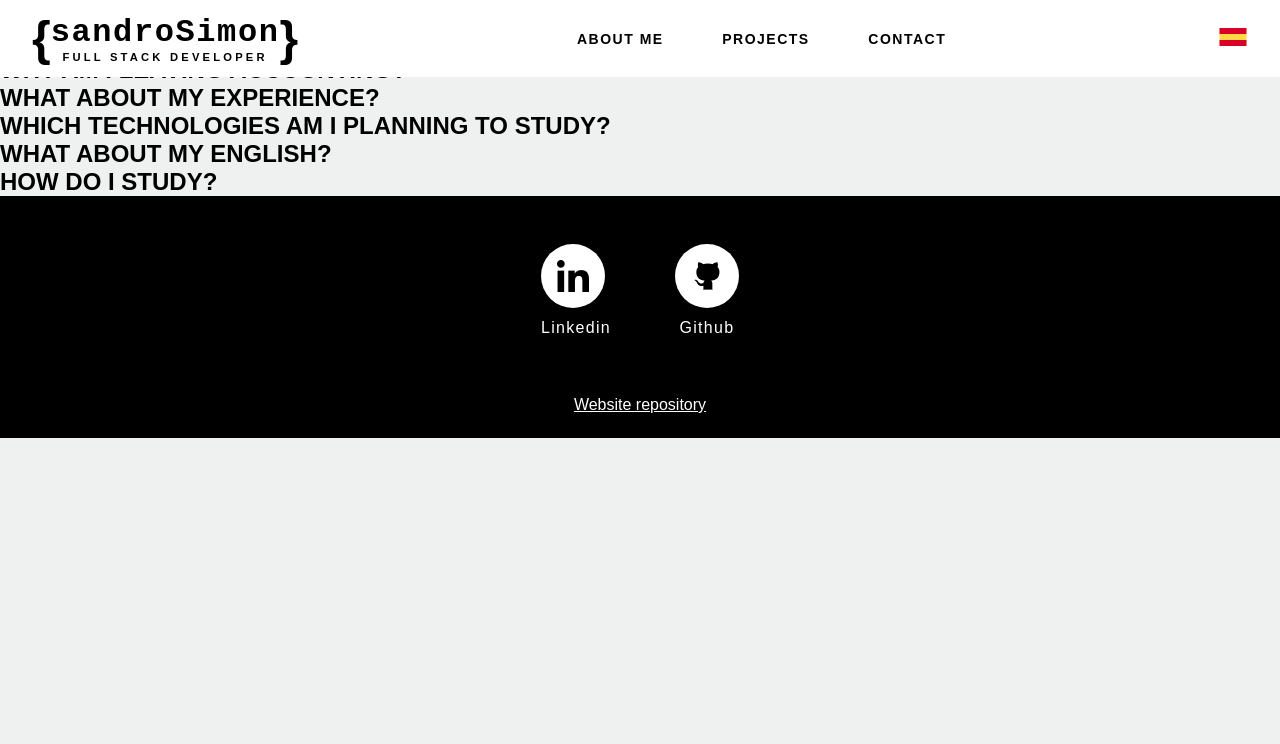
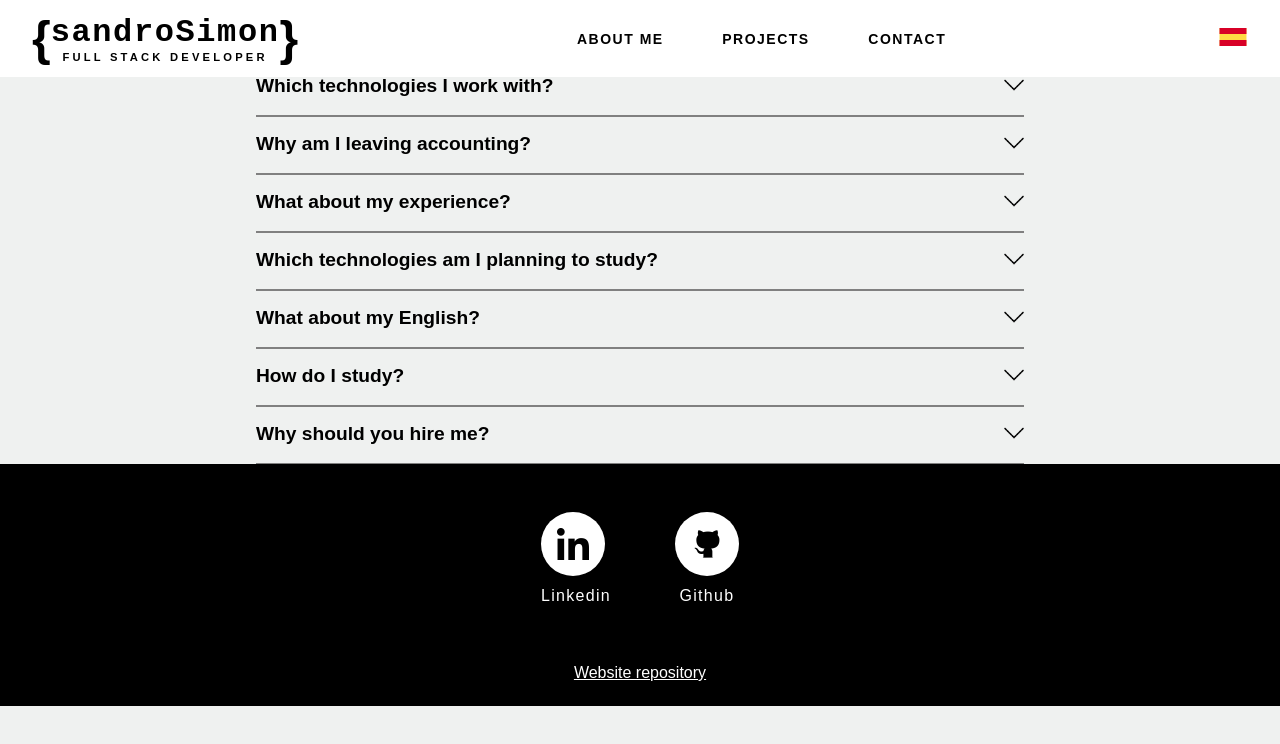
Before and after one commit to SandroSimonOre/sandrosimon.com-nextjs, a Next.js app: page /about in a window 1280 px wide. Shown: the top 744 px of the page. Built offline with nearby package versions, Linux system fonts and the light colour scheme.

Commit message:
Working in collapsible component

```diff
--- a/src/components/Collapsible.tsx
+++ b/src/components/Collapsible.tsx
@@ -1,13 +1,15 @@
 import { useState } from 'react'
-
+import Image from 'next/image';
+import arrowDownImg from '../../public/assets/images/chevron-down.png';
+import arrowUpImg from '../../public/assets/images/chevron-up.png';
 import styles from '../styles/Collapsible.module.scss'
 
 interface Props {
     title: string;
-    content: string
+    paragraphs: string[]
 }
 
-export const Collapsible =({title, content}: Props)=>{
+export const Collapsible =({title, paragraphs}: Props)=>{
 
     const [open, setOpen] = useState(false)
 
@@ -16,9 +18,28 @@ export const Collapsible =({title, content}: Props)=>{
     }
 
     return(
-        <div className={styles.collapsible}>
-            { <h2 className={styles.title} onClick={handleClick}>{title}</h2> }
-            { open && <div className={styles.content}>{content}</div>}
+        <div className={ styles.collapsible }>
+            <div className={ styles.titleContainer } onClick={ handleClick }>
+                <h2 className={styles.title} >{title}</h2>
+                <div
+                    className={styles.arrow}
+
+                >
+                    {
+                        open
+                        ? <Image src={arrowUpImg} width={20} height={20} alt='' />
+                        : <Image src={arrowDownImg} width={20} height={20} alt='' />
+                    }
+                </div>
+            </div>
+
+            {
+                open && <div className={styles.content}>
+                    {paragraphs.map((p, i) => (
+                        <p key={i}>{p}</p>
+                    ))}
+                </div>
+            }
         </div>
     )
 }
--- a/src/data/aboutData.ts
+++ b/src/data/aboutData.ts
@@ -1,9 +1,13 @@
 export const aboutData = [
-    {title: "Who I am?", content: "An accounting graduate"},
-    {title: "Which technologies I work with?", content: "Javascript, React.js, Next.js, Docker, Git, Python, Django, Kubernetes"},
-    {title: "Why am I leaving accounting?", content: "I love technology!"},
-    {title: "What about my experience?", content: "When I was working as an accountan I built a program"},
-    {title: "Which technologies am I planning to study?", content: "Golang, Kotlin, Data Analyst, FastAPI"},
-    {title: "What about my English?", content: "I'm making some videos. I thing is a god fashion to learn. besides that I read books in english, so in that way I learn english and technoligy at the same time"},
-    {title: "How do I study?", content: "Udemy, Youtube, Platzi. That was  at first. Now I learn by making projects"},
+    {title: "Who I am?", paragraphs: ["An accounting graduate"]},
+    {title: "Which technologies I work with?", paragraphs: ["Javascript, React.js, Next.js, Docker, Git, Python, Django, Kubernetes"]},
+    {title: "Why am I leaving accounting?", paragraphs: ["I love technology!"]},
+    {title: "What about my experience?", paragraphs: [
+        "When I was working as an accountan I built a program",
+        "It was built in Excel VBA and it connected to a MySQL Database."
+    ]},
+    {title: "Which technologies am I planning to study?", paragraphs: ["Golang, Kotlin, Data Analyst, FastAPI"]},
+    {title: "What about my English?", paragraphs: ["I'm making some videos. I thing is a god fashion to learn. besides that I read books in english, so in that way I learn english and technoligy at the same time"]},
+    {title: "How do I study?", paragraphs: ["Udemy, Youtube, Platzi. That was  at first. Now I learn by making projects"]},
+    {title: "Why should you hire me?", paragraphs: ["I am an applied student, always willing to learn new technologies."]},
 ]
--- a/src/data/languageData.ts
+++ b/src/data/languageData.ts
@@ -15,7 +15,7 @@ export const heroLanguage =  {
 export const projectsLanguage =  {
 
     eng: {
-        title: "projects",
+        title: "My projects",
         technologiesTitle: "Technologies:",
         buttonTextRepo: "View on Github",
         buttonTextDemo: "Live demo",
@@ -40,7 +40,7 @@ export const projectsLanguage =  {
     },
 
     esp:  {
-        title: "proyectos",
+        title: "Mis proyectos",
         technologiesTitle: "Tecnologías:",
         buttonTextRepo: "Ver en Github",
         buttonTextDemo: "Live demo",
--- a/src/pages/about.tsx
+++ b/src/pages/about.tsx
@@ -11,7 +11,7 @@ export default function About() {
                     <Collapsible
                         key={index}
                         title={element.title}
-                        content={element.content}
+                        paragraphs={element.paragraphs}
                     />
                 ))
             }
--- a/src/styles/Collapsible.module.scss
+++ b/src/styles/Collapsible.module.scss
@@ -1,5 +1,26 @@
 .collapsible {
-    .title{
+
+    border-top: 1px solid gray;
+    border-bottom: 1px solid gray;
+    border-collapse:separate;
+    padding: 1rem 0;
+    width: 60%; // This is temporal
+    margin: 0 auto;
+
+    .titleContainer {
+
+        display: flex;
+        justify-content: space-between;
         cursor: pointer;
+
+        .title {
+            font-size: 1.2rem;
+        }
     }
+
+    p {
+        font-size: 1rem;
+        text-align: justify;
+    }
+
 }
--- a/src/styles/globals.scss
+++ b/src/styles/globals.scss
@@ -23,10 +23,6 @@ ul {
   list-style: none;
 }
 
-h2, h4 {
-  text-transform: uppercase;
-}
-
 p {
   text-align: justify;
 }
```
Also changed, not shown: public/assets/images/chevron-down.png (added), public/assets/images/chevron-up.png (added).
